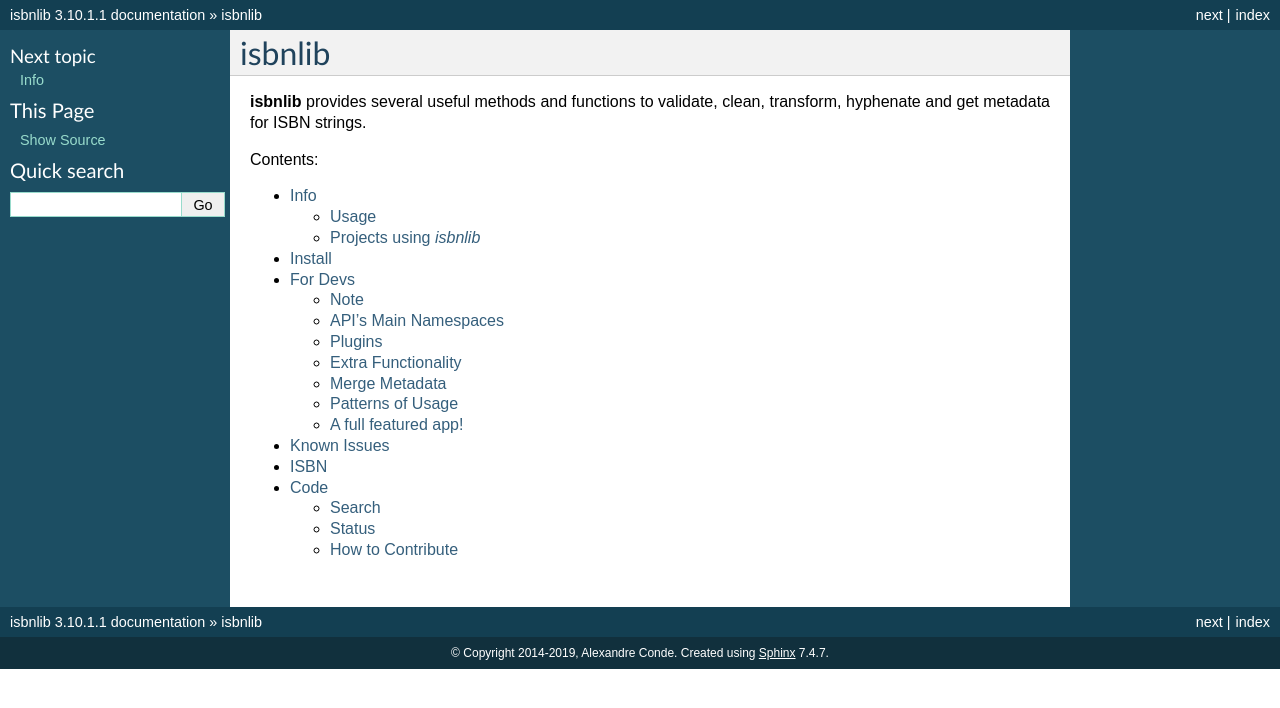
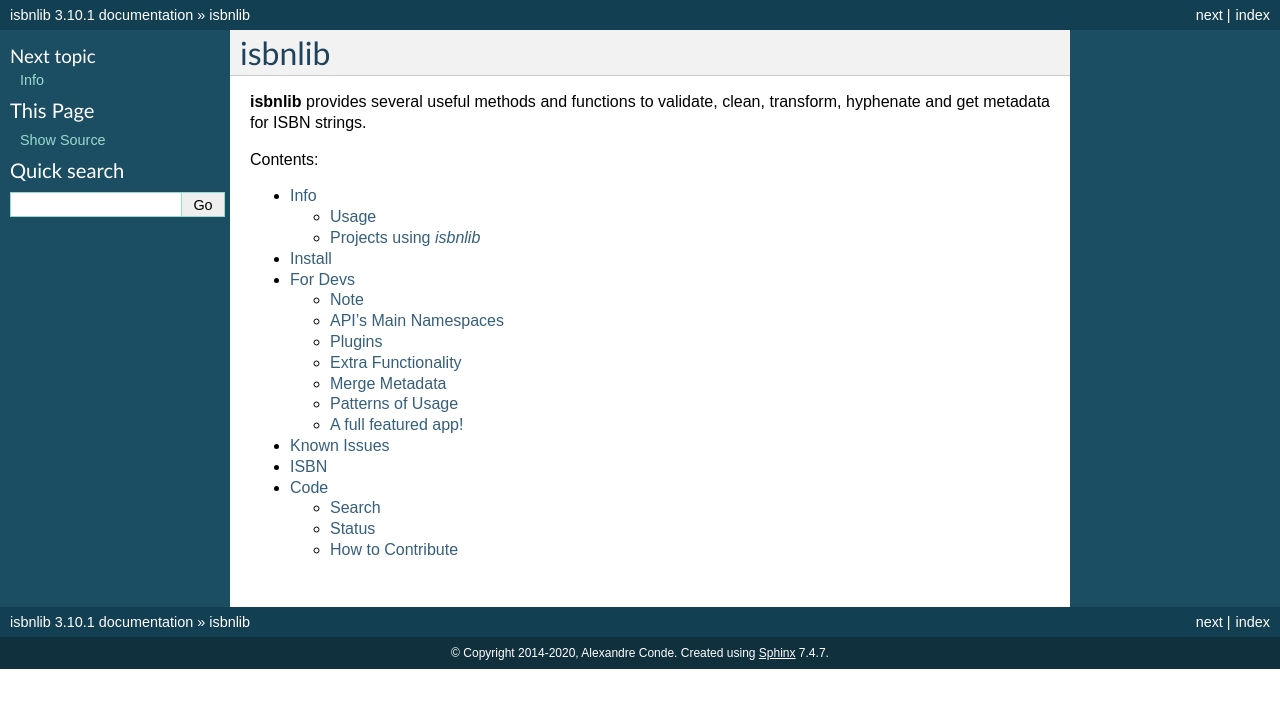
Before and after one commit to rysto3/isbnlib, a Sphinx documentation site: the page built from docs/index.rst, in a window 1280 px wide. Shown: the top 708 px of the page. Built offline with Sphinx 7.4.7, drawn with Linux system fonts in a browser that asks for light colours.

Commit message:
fix version

```diff
--- a/docs/conf.py
+++ b/docs/conf.py
@@ -53,16 +53,16 @@ master_doc = 'index'
 
 # General information about the project.
 project = u'isbnlib'
-copyright = u'2014-2019, Alexandre Conde'
+copyright = u'2014-2020, Alexandre Conde'
 
 # The version info for the project you're documenting, acts as replacement for
 # |version| and |release|, also used in various other places throughout the
 # built documents.
 #
 # The short X.Y version.
-version = '3.10.1'
+version = '3.10'
 # The full version, including alpha/beta/rc tags.
-release = '3.10.1.1'
+release = '3.10.1'
 
 # The language for content autogenerated by Sphinx. Refer to documentation
 # for a list of supported languages.
```
Also changed, not shown: .appveyor.yml, .travis.yml, 1 other file.
